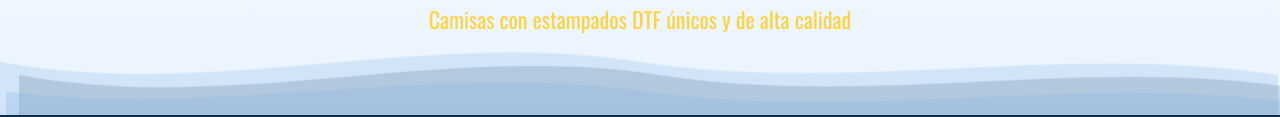
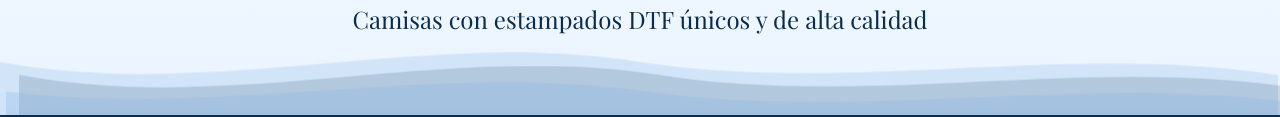
Before and after one commit to akkunhn/oceanstorehn, a plain HTML site: page index.html in a window 1280 px wide. Shown: the part 486-603 px from the top of the page. Drawn offline with nearby package versions, Linux system fonts and the light colour scheme.

Commit message:
Update index.html

```diff
--- a/index.html
+++ b/index.html
@@ -5,6 +5,7 @@
   <title>OCEAN STORE</title>
   <meta name="viewport" content="width=device-width, initial-scale=1" />
   <link href="https://fonts.googleapis.com/css2?family=Oswald:wght@400;700&display=swap" rel="stylesheet">
+  <link href="https://fonts.googleapis.com/css2?family=Playfair+Display:wght@400;700&display=swap" rel="stylesheet">
   <link rel="stylesheet" href="https://cdnjs.cloudflare.com/ajax/libs/font-awesome/6.5.0/css/all.min.css">
 
   <style>
@@ -40,7 +41,12 @@
       max-width:380px;width:90%;display:block;margin:0 auto 8px;
     }
     header h1{margin:6px 0 0;font-size:48px;color:var(--azul)}
-    header p{margin:6px 0 0;color:var(--amarillo);font-size:22px}
+    header p{
+      margin:6px 0 0;
+      color:var(--azul);
+      font-family:'Playfair Display', serif;
+      font-size:24px;
+    }
 
     /* Olas decorativas (fijas en header) */
     .olas{
```
